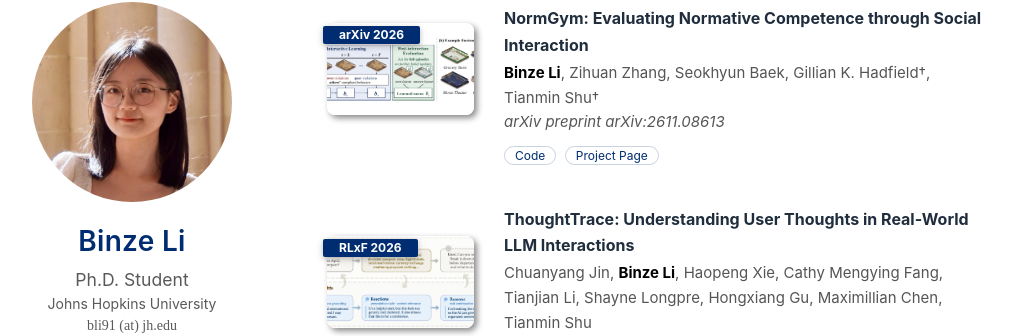
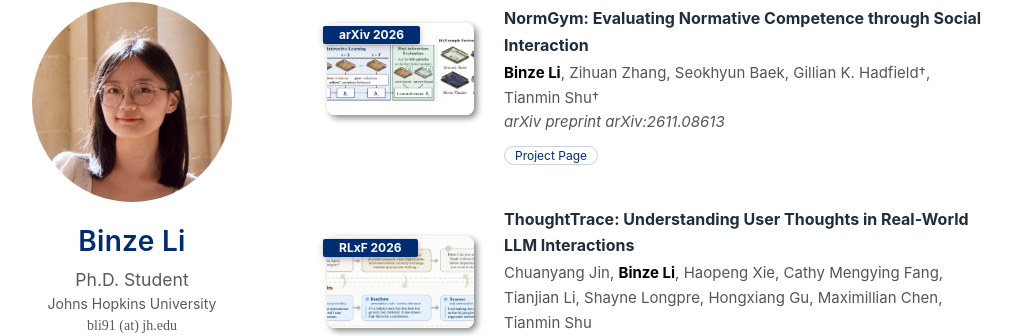
Before and after one commit to binzeli/binzeli.github.io, a Jekyll site: the page built from index.md, in a window 1280 px wide and 900 px high, scrolled down 946 px. Shown: the part 112-448 px from the top of the window, without its empty margins (148-1163 px from the left). Built offline with Jekyll 4.4.1, drawn with Linux system fonts in a browser that asks for light colours; a style sheet for code colours, icons or effects is not loaded; our own code applies the rules of GitHub Pages for plain Markdown files.

Commit message:
Remove NormGym code link and list project page first
Co-Authored-By: Claude Opus 5.5 <noreply@anthropic.com>

```diff
--- a/_data/publications.yml
+++ b/_data/publications.yml
@@ -5,7 +5,6 @@ main:
     conference: "arXiv preprint arXiv:2611.08613"
     conference_short: "arXiv 2026"
     pdf: "https://arxiv.org/pdf/2611.08613"
-    code: "https://github.com/binzeli/normGym/tree/main"
     page: "https://normgym.github.io/normgym-page/"
     image: /assets/img/normgym.png
 
--- a/_includes/publications.md
+++ b/_includes/publications.md
@@ -22,11 +22,11 @@
       <div class="periodical"><em>{{ link.conference }}</em>
       </div>
     <div class="links">
+      {% if link.page %}
+      <a href="{{ link.page }}" class="btn btn-sm z-depth-0" role="button" target="_blank" style="font-size:12px;">Project Page</a>
+      {% endif %}
       {% if link.code %}
       <a href="{{ link.code }}" class="btn btn-sm z-depth-0" role="button" target="_blank" style="font-size:12px;">Code</a>
-      {% endif %}
-      {% if link.page %}
-      <a href="{{ link.page }}" class="btn btn-sm z-depth-0" role="button" target="_blank" style="font-size:12px;">Project Page</a>
       {% endif %}
       {% if link.bibtex %}
       <a href="{{ link.bibtex }}" class="btn btn-sm z-depth-0" role="button" target="_blank" style="font-size:12px;">BibTex</a>
```
